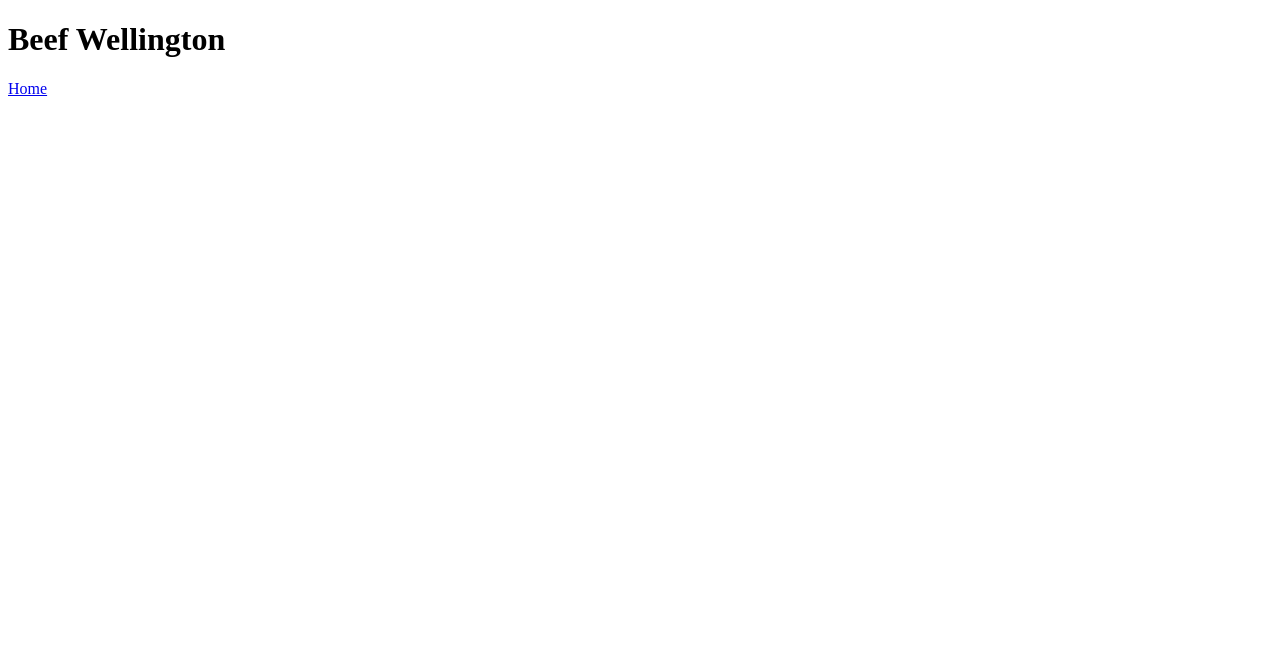
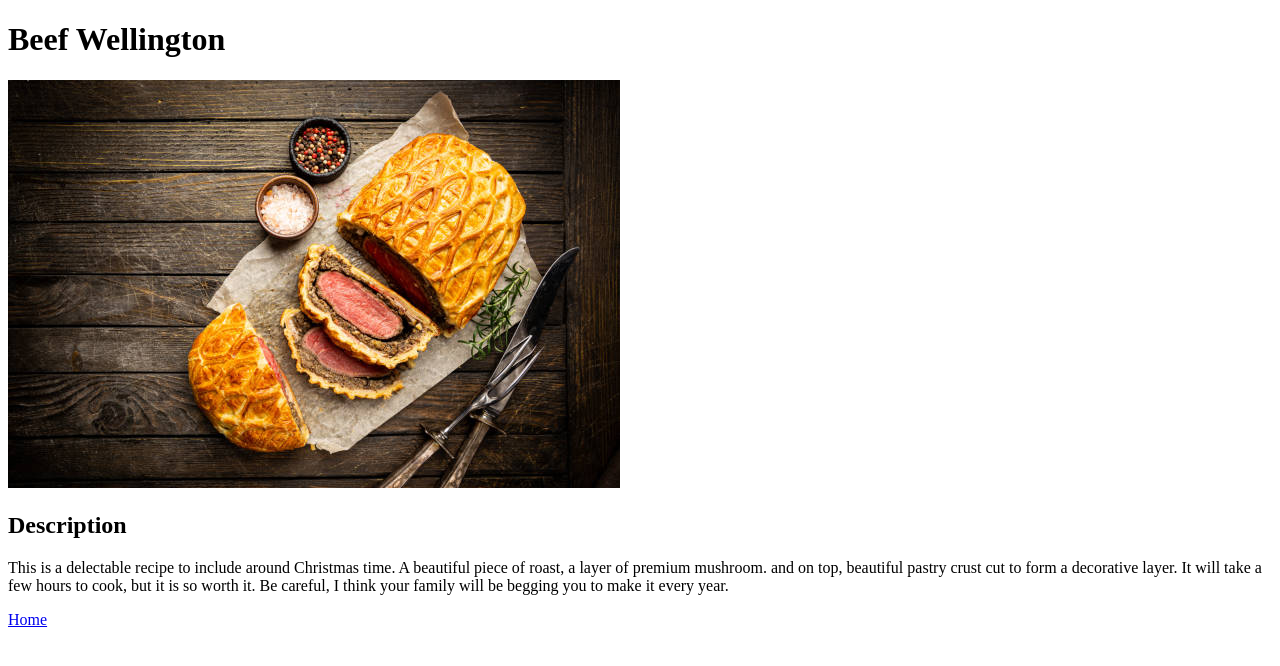
Before and after one commit to ToothedYew/odin-recipes, a plain HTML site: page recipes/beef-wellington.html in a window 1280 px wide. Drawn offline with Linux system fonts and the light colour scheme.

Commit message:
Add images, add image and description

```diff
--- a/recipes/beef-wellington.html
+++ b/recipes/beef-wellington.html
@@ -6,6 +6,13 @@
 </head>
 <body>
  <h1>Beef Wellington</h1>
-<a href="../index.html">Home</a>
+ <img src="../images/beef.jpg" alt="beef-wellington">
+ <h2>Description</h2>
+ <p>This is a delectable recipe to include around Christmas time. A beautiful piece of roast, a layer of premium mushroom.
+    and on top, beautiful pastry crust cut to form a decorative layer. It will take a few hours to cook, but it is so worth it.
+    Be careful, I think your family will be begging you to make it every year.
+ </p>
+
+ <p><a href="../index.html">Home</a></p>
 </body>
 </html>
```
Also changed, not shown: images/beef.jpg (added).
